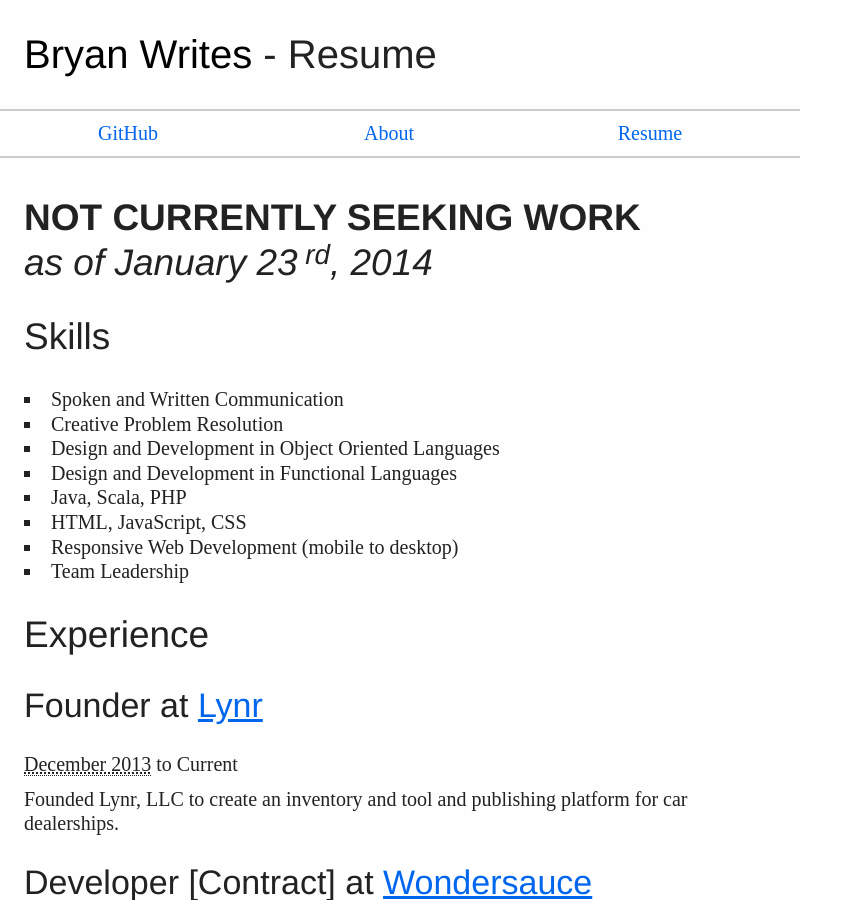
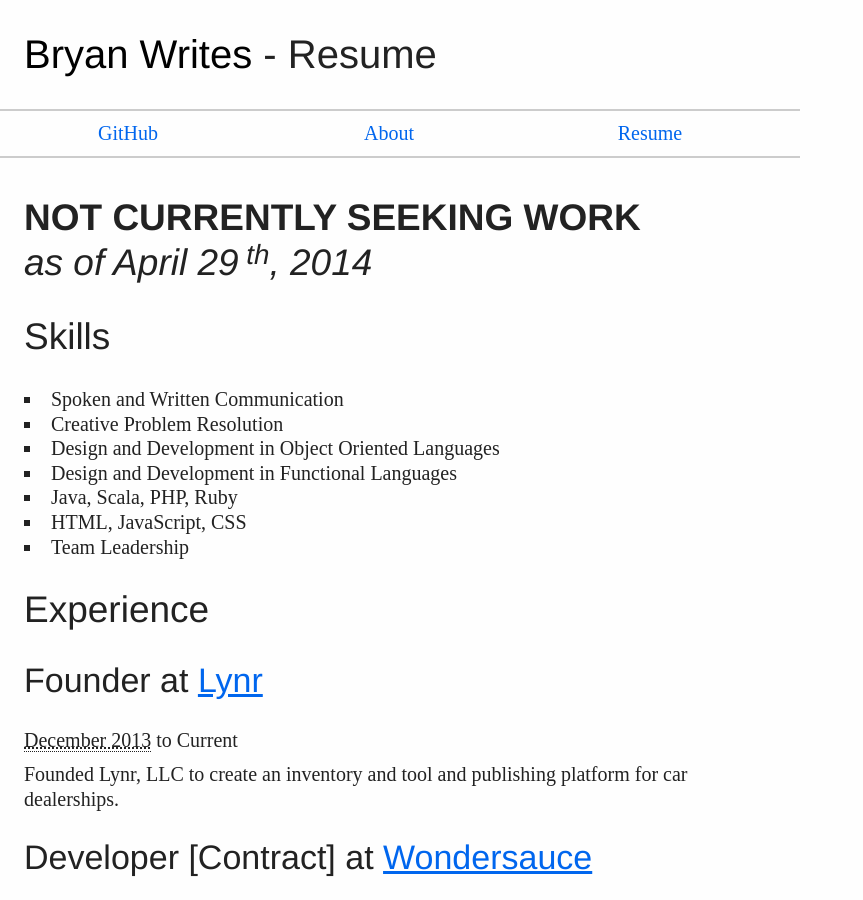
Before and after one commit to bryanjswift/bryanjswift.github.com, a Jekyll site: the page built from resume/index.html, in a window 1280 px wide and 900 px high. Shown: the whole window, without its empty margins (0-863 px from the left). Built offline with Jekyll 4.4.1, drawn with Linux system fonts in a browser that asks for light colours.

Commit message:
Update resume a bit

```diff
--- a/resume.txt
+++ b/resume.txt
@@ -1,7 +1,7 @@
 Bryan J Swift
 
 **Not Currently Seeking Work**
-*as of January 23rd, 2014*
+*as of April 29th, 2014*
 
 +1 (347) 653-7492
 mail@bryanwrit.es
@@ -12,7 +12,7 @@ mail@bryanwrit.es
 * Creative Problem Resolution
 * Design and Development in Object Oriented Languages
 * Design and Development in Functional Languages
-* Java, Scala, PHP
+* Java, Scala, PHP, Ruby
 * HTML, JavaScript, CSS
 * Team Leadership
 
--- a/resume/index.html
+++ b/resume/index.html
@@ -11,7 +11,7 @@ styles: ['/assets/css/resume.css']
           <h1><span class="fn">Bryan</span> J <span class="n">Swift</span></h1>
           <h2 class="status">
             <span class="working-not-working">Not Currently Seeking Work</span>
-            <span class="updated">as of January 23<sup>rd</sup>, 2014</span>
+            <span class="updated">as of April 29<sup>th</sup>, 2014</span>
           </h2>
           <p class="contact">
             <!-- tel, type, value for vcard -->
@@ -26,7 +26,7 @@ styles: ['/assets/css/resume.css']
             </span>
           </p>
           <!-- location for vcard -->
-          <p class="location">New York, NY</p>
+          <p class="location">Los Angeles, CA</p>
         </div>
         <aside id="skills">
           <h2>Skills</h2>
@@ -35,9 +35,8 @@ styles: ['/assets/css/resume.css']
             <li class="skill">Creative Problem Resolution</li>
             <li class="skill">Design and Development in Object Oriented Languages</li>
             <li class="skill">Design and Development in Functional Languages</li>
-            <li><span class="skill">Java</span>, <span class="skill">Scala</span>, <span class="skill">PHP</span></li>
+            <li><span class="skill">Java</span>, <span class="skill">Scala</span>, <span class="skill">PHP</span>, <span class="skill">Ruby</span></li>
             <li><span class="skill">HTML</span>, <span class="skill">JavaScript</span>, <span class="skill">CSS</span></li>
-            <li class="skill">Responsive Web Development (mobile to desktop)</li>
             <li class="skill">Team Leadership</li>
           </ul>
         </aside>
```
